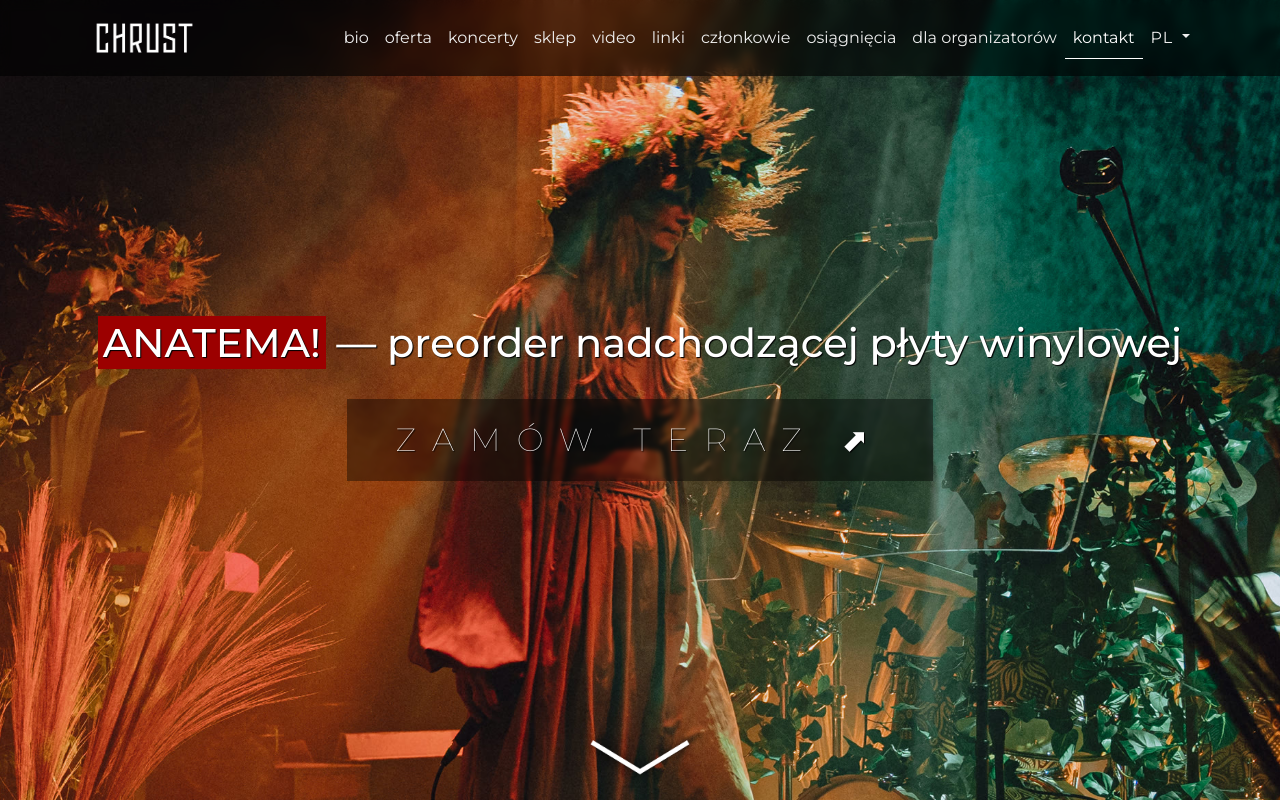
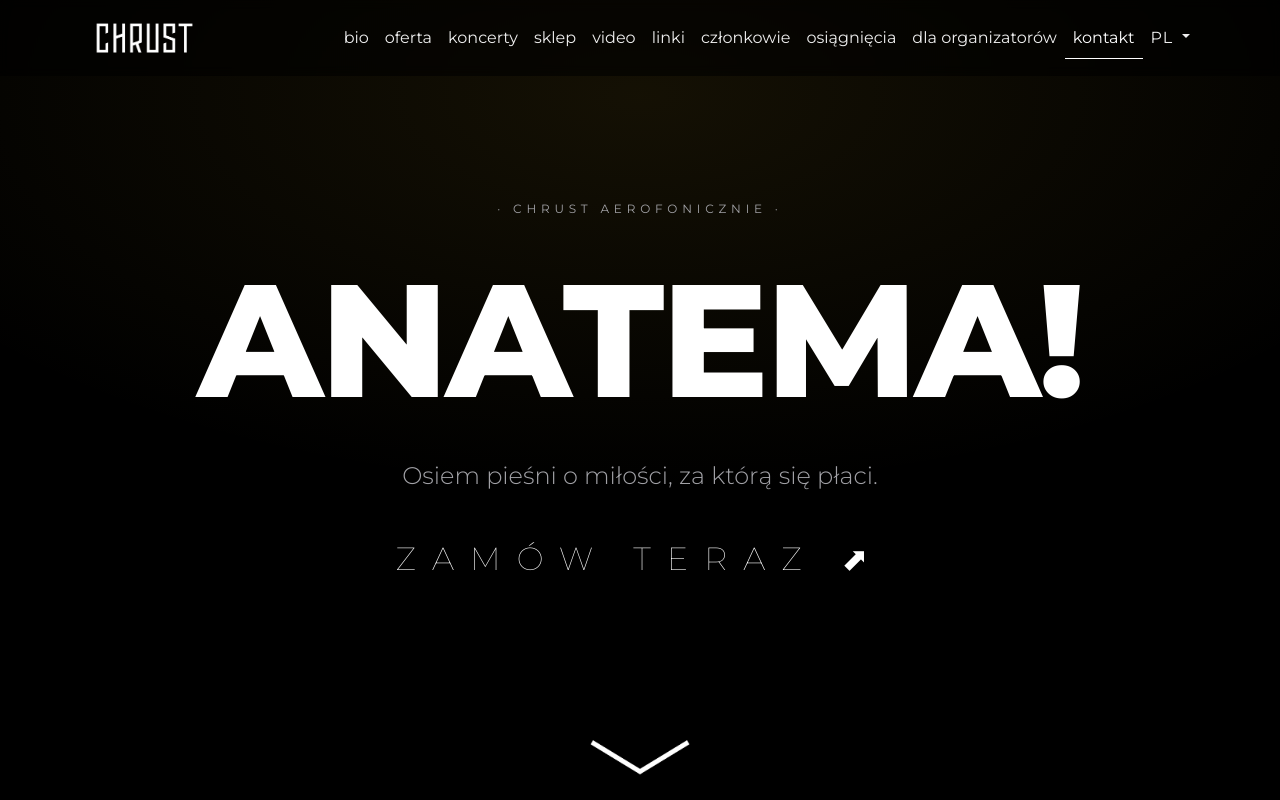
Before and after one commit to pogan/chrust-website, a website: page public/index.html in a window 1280 px wide. Shown: the top 800 px of the page. Drawn offline with nearby package versions, Linux system fonts and the light colour scheme; a script that the page names is missing.

Commit message:
Match homepage ANATEMA! hero to the /anatema page's own hero body
Reuse the same over-text / title / hook copy and the black + gold-radial
background as /anatema's .hero, so the two look like one promo, and add
a CTA button under it linking to /anatema. Kept the two stylesheets
independent per CLAUDE.md rather than sharing classes across them.

Also make the /anatema scroll-cue arrow heavier and brighter (thicker
white chevron, gold glow) so it reads as a cue rather than a faint
decoration.

Co-Authored-By: Claude Sonnet 5 <noreply@anthropic.com>

```diff
--- a/public/index.html
+++ b/public/index.html
@@ -169,14 +169,17 @@
 			<div class="arrow-down" data-next="bio"></div>
 		</div>
 
-		<!-- anatema preorder hero -->
-		<div class="row chrust cover fp position-relative" id="anatema-hero">
+		<!-- anatema preorder hero: same body as the /anatema page's own hero
+		     (over-text, title, hook), plus a CTA to the preorder subpage -->
+		<div class="row chrust cover anatema-promo position-relative" id="anatema-hero">
 			<div class="col">
 				<div class="vh-100 d-flex flex-column justify-content-center align-items-center text-center">
 
-					<h1 class="fs-1 text-light" data-ts="anatema-hero-title">
-						<span class='redhighlight'>ANATEMA!</span> — preorder nadchodzącej płyty winylowej
-					</h1>
+					<p class="anatema-promo__over" data-ts="anatema-hero-over">&nbsp;·&nbsp;CHRUST AEROFONICZNIE&nbsp;·&nbsp;</p>
+
+					<h1 class="anatema-promo__title">ANATEMA!</h1>
+
+					<p class="anatema-promo__hook" data-ts="anatema-hero-hook">Osiem pieśni o miłości, za którą się płaci.</p>
 
 					<a class="btn btn-link btn-primary btn-lg bigbtn fs-2 mt-4" href="/anatema"
 						data-ts="anatema-hero-cta">zamów teraz ⬈</a>
--- a/public/translations.json
+++ b/public/translations.json
@@ -2,7 +2,8 @@
 	"lang": {
 		"en": {
 			"bio-navlink": "bio",
-			"anatema-hero-title": "<span class='redhighlight'>ANATEMA!</span> — preorder our upcoming vinyl record",
+			"anatema-hero-over": " · CHRUST AEROFONICZNIE · ",
+			"anatema-hero-hook": "Eight songs about a love that comes at a price.",
 			"anatema-hero-cta": "order now ⬈",
 			"oferta-navlink": "offer",
 			"concerts-navlink": "concerts",
@@ -43,7 +44,8 @@
 		},
 		"pl": {
 			"bio-navlink": "bio",
-			"anatema-hero-title": "<span class='redhighlight'>ANATEMA!</span> — preorder nadchodzącej płyty winylowej",
+			"anatema-hero-over": " · CHRUST AEROFONICZNIE · ",
+			"anatema-hero-hook": "Osiem pieśni o miłości, za którą się płaci.",
 			"anatema-hero-cta": "zamów teraz ⬈",
 			"oferta-navlink": "oferta",
 			"concerts-navlink": "koncerty",
@@ -84,7 +86,8 @@
 		},
 		"de": {
 			"bio-navlink": "bio",
-			"anatema-hero-title": "<span class='redhighlight'>ANATEMA!</span> — Vorbestellung unserer kommenden Vinyl-Platte",
+			"anatema-hero-over": " · CHRUST AEROFONICZNIE · ",
+			"anatema-hero-hook": "Acht Lieder über eine Liebe, für die man bezahlt.",
 			"anatema-hero-cta": "jetzt bestellen ⬈",
 			"oferta-navlink": "angebot",
 			"concerts-navlink": "konzerte",
@@ -125,7 +128,8 @@
 		},
 		"it": {
 			"bio-navlink": "bio",
-			"anatema-hero-title": "<span class='redhighlight'>ANATEMA!</span> — preordina il nostro nuovo album in vinile",
+			"anatema-hero-over": " · CHRUST AEROFONICZNIE · ",
+			"anatema-hero-hook": "Otto canzoni su un amore che si paga.",
 			"anatema-hero-cta": "ordina ora ⬈",
 			"oferta-navlink": "offerta",
 			"concerts-navlink": "concerti",
@@ -166,7 +170,8 @@
 		},
 		"es": {
 			"bio-navlink": "bio",
-			"anatema-hero-title": "<span class='redhighlight'>ANATEMA!</span> — reserva nuestro próximo álbum en vinilo",
+			"anatema-hero-over": " · CHRUST AEROFONICZNIE · ",
+			"anatema-hero-hook": "Ocho canciones sobre un amor que se paga.",
 			"anatema-hero-cta": "pide ahora ⬈",
 			"oferta-navlink": "oferta",
 			"concerts-navlink": "conciertos",
--- a/src/anatema.scss
+++ b/src/anatema.scss
@@ -176,22 +176,25 @@ a {
 }
 
 // --- Strzałka / scroll cue ---
+// Bumped from a 1px $ink-faint hairline to a heavier, brighter chevron with a
+// gold glow so it reads as a call to action rather than a faint decoration.
 .scroll-cue {
 	position: absolute;
 	left: 50%;
 	bottom: 2.25rem;
-	width: 22px;
-	height: 22px;
-	margin-left: -11px;
-	border-right: 1px solid $ink-faint;
-	border-bottom: 1px solid $ink-faint;
+	width: 26px;
+	height: 26px;
+	margin-left: -13px;
+	border-right: 3px solid $ink;
+	border-bottom: 3px solid $ink;
+	filter: drop-shadow(0 0 6px rgba(201, 162, 39, 0.65));
 	transform: rotate(45deg);
 	animation: cue 2.4s ease-in-out infinite;
 }
 
 @keyframes cue {
-	0%, 100% { transform: rotate(45deg) translate(0, 0); opacity: 0.5; }
-	50%      { transform: rotate(45deg) translate(5px, 5px); opacity: 1; }
+	0%, 100% { transform: rotate(45deg) translate(0, 0); opacity: 0.7; }
+	50%      { transform: rotate(45deg) translate(6px, 6px); opacity: 1; }
 }
 
 // --- Manifest / duży akapit ---
--- a/src/main.scss
+++ b/src/main.scss
@@ -98,6 +98,16 @@ $video-controls-bar: 64px;
 
 		&.fp {
 			background-image: url('img/chrust_bg_gosia_clean.jpg');
+		}
+
+		// Same black + gold-radial treatment as .hero on /anatema (src/anatema.scss),
+		// reimplemented here rather than shared: the two pages load separate,
+		// Bootstrap-free-vs-Bootstrap stylesheets on purpose (see CLAUDE.md).
+		&.anatema-promo {
+			background-color: #000;
+			background-image:
+				radial-gradient(120% 90% at 50% 12%, rgba(201, 162, 39, 0.10), rgba(0, 0, 0, 0) 55%);
+			text-shadow: none !important;
 		}
 
 		&.bio{
@@ -319,6 +329,37 @@ $video-controls-bar: 64px;
 	}
 }
 
+
+// Copies /anatema's .hero__over / .hero__title / .hero__hook (src/anatema.scss)
+// for the homepage's ANATEMA! promo hero. Values, not a shared mixin, since the
+// two stylesheets are deliberately independent.
+.anatema-promo__over {
+	font-size: 0.75rem;
+	letter-spacing: 0.4em;
+	text-transform: uppercase;
+	color: #a1a1a6 !important;
+	margin-bottom: clamp(1.5rem, 5vw, 3rem);
+	text-shadow: none !important;
+}
+
+.anatema-promo__title {
+	margin: 0;
+	font-weight: 800;
+	font-size: clamp(3.2rem, 15vw, 10rem);
+	line-height: 0.92;
+	letter-spacing: -0.02em;
+	color: #f5f5f7 !important;
+	text-shadow: none !important;
+}
+
+.anatema-promo__hook {
+	margin: clamp(1.5rem, 5vw, 2.75rem) auto 0;
+	max-width: 34ch;
+	font-size: clamp(1.05rem, 2.4vw, 1.5rem);
+	font-weight: 300;
+	color: #a1a1a6 !important;
+	text-shadow: none !important;
+}
 
 .bigbtn {
 	// margin-top: 45vh;
```
Also changed, not shown: public/anatema.css, public/main.css.
